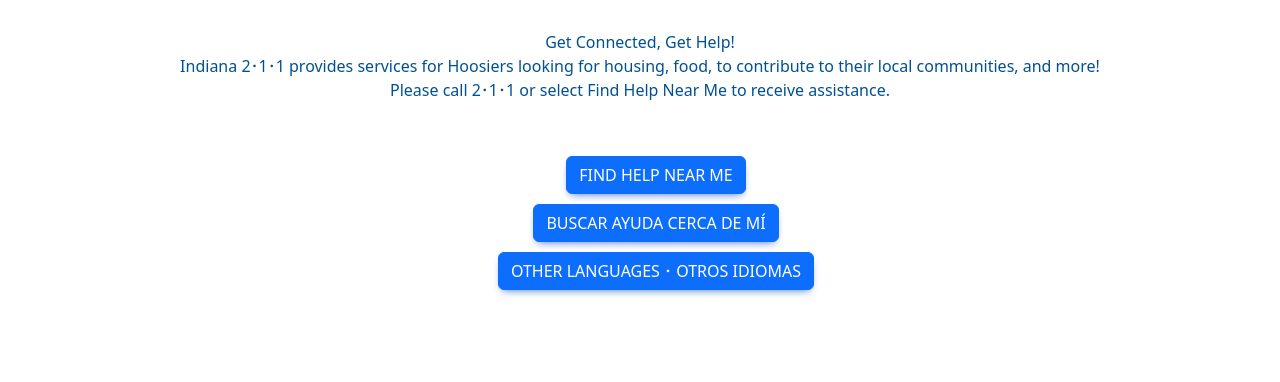
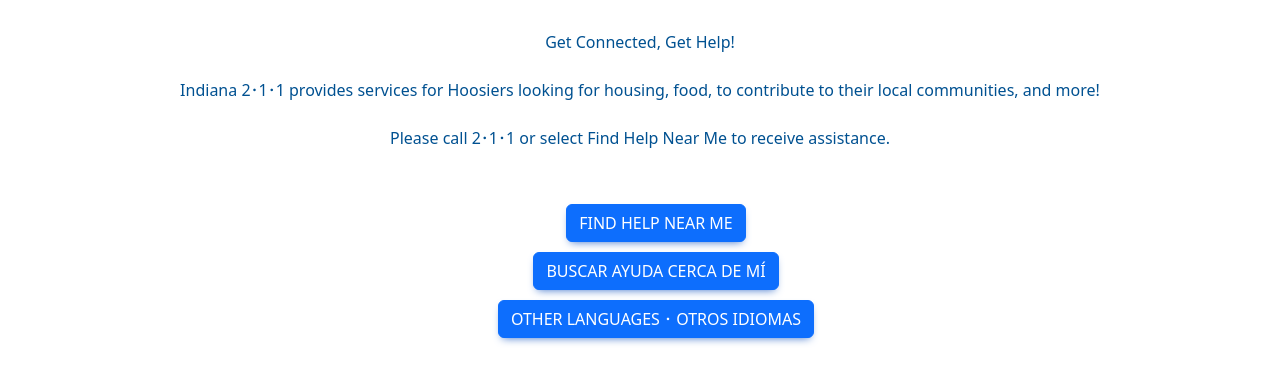
Before and after one commit to rhit-fieldaj1/Indiana211-Website, a website: page final-project/public/home.html in a window 1280 px wide. Shown: the part 298-680 px from the top of the page. Drawn offline with nearby package versions, Linux system fonts and the light colour scheme; some packages are replaced by stand-ins of ours.

Commit message:
more spacing

```diff
--- a/final-project/public/home.html
+++ b/final-project/public/home.html
@@ -60,8 +60,8 @@
 
     <center><img src="images/logo.png" style="text-align:center;"></center>
     <hr>
-    <p style="text-align: center;">Get Connected, Get Help!<br>
-        Indiana 2･1･1 provides services for Hoosiers looking for housing, food, to contribute to their local communities, and more!<br>
+    <p style="text-align: center;">Get Connected, Get Help!<br> <br>
+        Indiana 2･1･1 provides services for Hoosiers looking for housing, food, to contribute to their local communities, and more!<br> <br>
         Please call 2･1･1 or select Find Help Near Me to receive assistance.
     </p>
     <hr>
```
